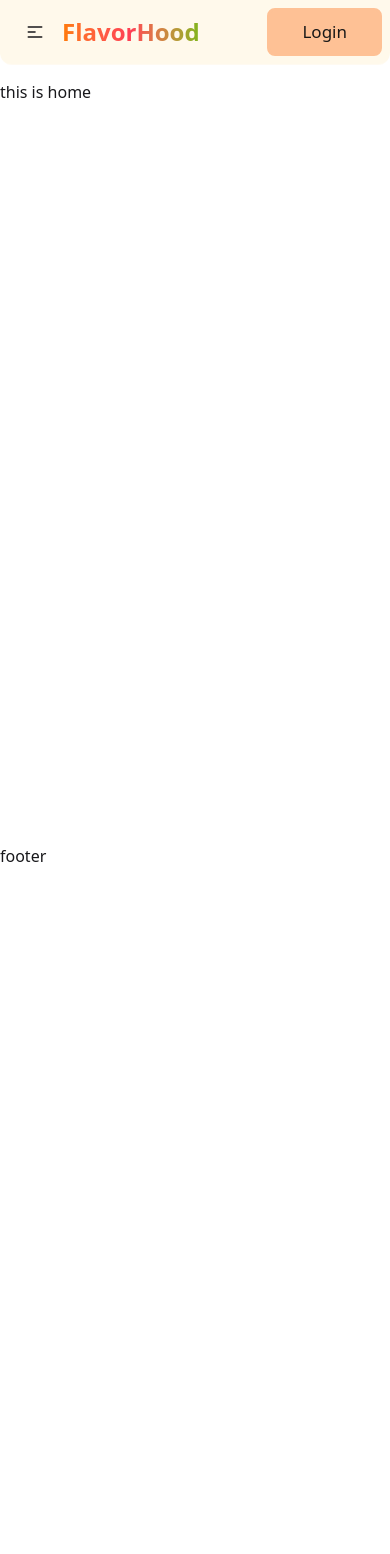
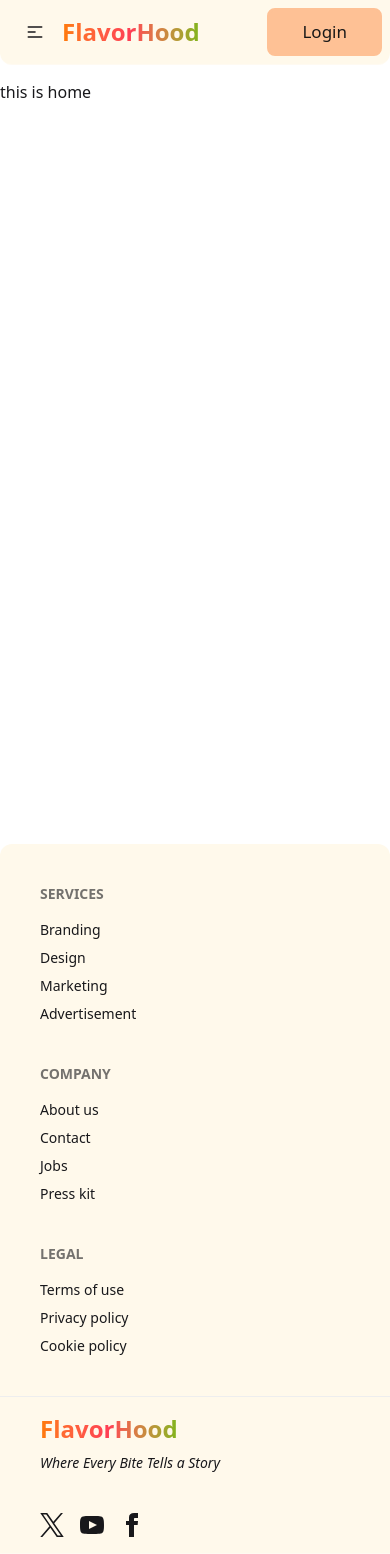
Before and after one commit to AsifAhmedTanjid/Flavourhood-client-side, a React (Vite) app: page / in a window 390 px wide. Before the commit the page ends 868 px from the top, so only its background shows below. Built offline with nearby package versions, Linux system fonts and the light colour scheme.

Commit message:
footer designed with responsiveness

```diff
--- a/src/components/common/Footer.jsx
+++ b/src/components/common/Footer.jsx
@@ -1,11 +1,81 @@
-import React from 'react';
+import React from "react";
 
 const Footer = () => {
-    return (
-        <div>
-            footer
-        </div>
-    );
+  return (
+    <div className=" bg-[#FFF8E7]/80 backdrop-blur-md border-b border-[#ffffff]/30 rounded-t-xl">
+      <footer className="footer sm:footer-horizontal text-base-content p-10 ">
+        <nav>
+          <h6 className="footer-title">Services</h6>
+          <a className="link link-hover">Branding</a>
+          <a className="link link-hover">Design</a>
+          <a className="link link-hover">Marketing</a>
+          <a className="link link-hover">Advertisement</a>
+        </nav>
+        <nav>
+          <h6 className="footer-title">Company</h6>
+          <a className="link link-hover">About us</a>
+          <a className="link link-hover">Contact</a>
+          <a className="link link-hover">Jobs</a>
+          <a className="link link-hover">Press kit</a>
+        </nav>
+        <nav>
+          <h6 className="footer-title">Legal</h6>
+          <a className="link link-hover">Terms of use</a>
+          <a className="link link-hover">Privacy policy</a>
+          <a className="link link-hover">Cookie policy</a>
+        </nav>
+      </footer>
+      <footer className="footer text-base-content border-base-300 border-t px-10 py-4">
+        <aside className="grid-flow-row items-center">
+          <a className="text-2xl font-bold bg-linear-to-r from-[#FF7B00] via-[#FF3D54] to-[#7CB518] bg-clip-text text-transparent">
+            FlavorHood
+          </a>
+          <p className="italic">Where Every Bite Tells a Story</p>
+        </aside>
+        <nav className="md:place-self-center md:justify-self-end">
+          <div className="grid grid-flow-col gap-4">
+            <a href="https://x.com/" target="_blank"  rel="noopener noreferrer">
+              <svg
+                xmlns="http://www.w3.org/2000/svg"
+                width="24"
+                height="24"
+                viewBox="0 0 1200 1227"
+                className="fill-current"
+              >
+                <path
+                  d="M714.163 519.284L1160.89 0H1055.03L667.137 450.887L357.328 0H0L468.492 681.821L0 1226.37H105.866L515.491 750.218L842.672 1226.37H1200L714.137 519.284H714.163ZM569.165 687.828L521.697 619.934L144.011 79.6944H306.615L611.412 515.685L658.88 583.579L1055.08 1150.3H892.476L569.165 687.854V687.828Z"
+                  fill="currentColor"
+                />
+              </svg>
+            </a>
+
+            <a href="https://www.youtube.com/" target="_blank"  rel="noopener noreferrer">
+              <svg
+                xmlns="http://www.w3.org/2000/svg"
+                width="24"
+                height="24"
+                viewBox="0 0 24 24"
+                className="fill-current"
+              >
+                <path d="M19.615 3.184c-3.604-.246-11.631-.245-15.23 0-3.897.266-4.356 2.62-4.385 8.816.029 6.185.484 8.549 4.385 8.816 3.6.245 11.626.246 15.23 0 3.897-.266 4.356-2.62 4.385-8.816-.029-6.185-.484-8.549-4.385-8.816zm-10.615 12.816v-8l8 3.993-8 4.007z"></path>
+              </svg>
+            </a>
+            <a href="https://www.facebook.com/" target="_blank"  rel="noopener noreferrer">
+              <svg
+                xmlns="http://www.w3.org/2000/svg"
+                width="24"
+                height="24"
+                viewBox="0 0 24 24"
+                className="fill-current"
+              >
+                <path d="M9 8h-3v4h3v12h5v-12h3.642l.358-4h-4v-1.667c0-.955.192-1.333 1.115-1.333h2.885v-5h-3.808c-3.596 0-5.192 1.583-5.192 4.615v3.385z"></path>
+              </svg>
+            </a>
+          </div>
+        </nav>
+      </footer>
+    </div>
+  );
 };
 
 export default Footer;
```
